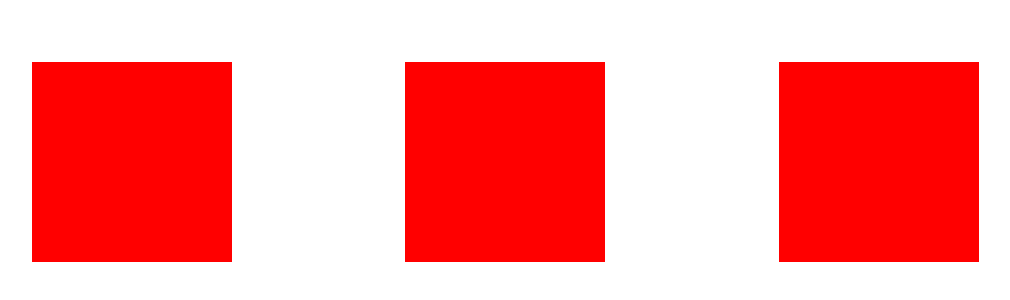
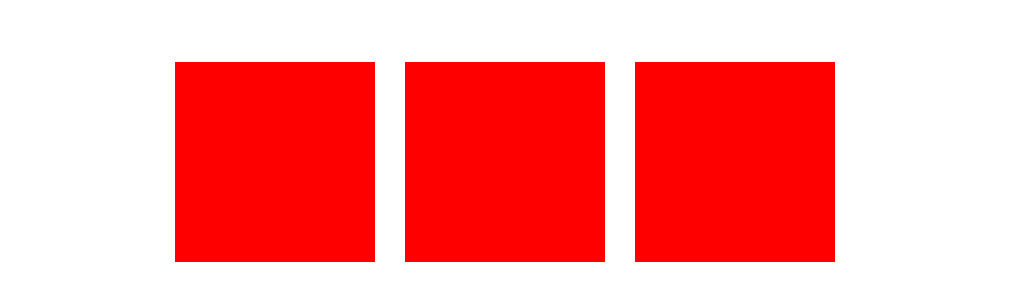
Before and after one commit to TotheMoon12/practice, a plain HTML site: page flex.html in a window 1280 px wide. Shown: the part 246-546 px from the top of the page, without its empty margins (120-1130 px from the left). Drawn offline with Linux system fonts and the light colour scheme.

Commit message:
Update flex.html

```diff
--- a/flex.html
+++ b/flex.html
@@ -11,7 +11,7 @@
     }
     .father {
         display: flex;
-        justify-content: space-evenly; /* 컨텐츠를 중앙으로 */
+        justify-content: center; /* 컨텐츠를 중앙으로 */
         align-items: center; /* 아이템 가운데 정렬 */
         height: 100%;
     }
```
